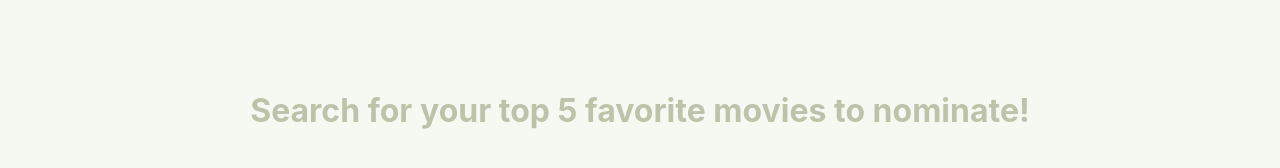
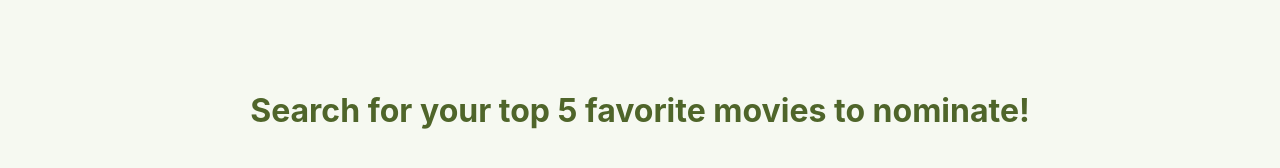
Before and after one commit to jason1110/Shoppies, a React (Create React App) app: page / in a window 1280 px wide. Shown: the part 516-684 px from the top of the page. Built offline with nearby package versions, Linux system fonts and the light colour scheme; no server answers; what react-alert-template-basic would draw is missing.

Commit message:
test opacity

```diff
--- a/src/Main.css
+++ b/src/Main.css
@@ -31,7 +31,7 @@
 
 .placeholder {
     color: #4f652a;
-    opacity: 35%;
+    /* opacity: 35%; */
     margin-top: -20px;
 }
 
```
